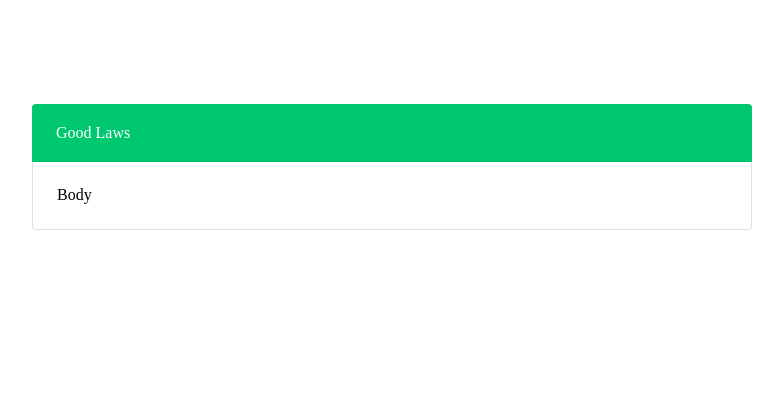
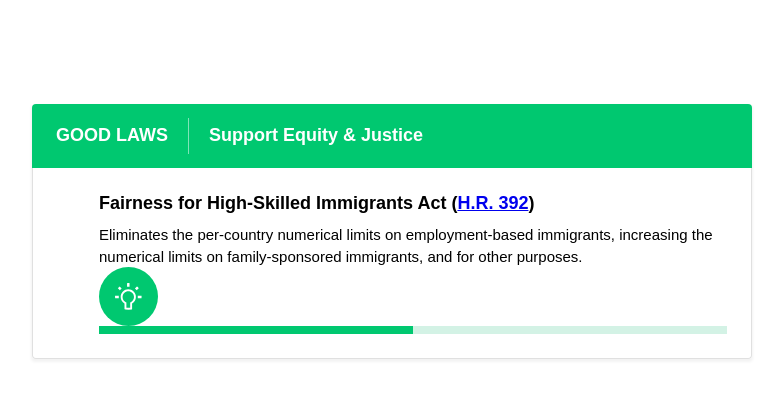
Before and after one commit to StayWokeOrg/bill-tracker-frontend, a website: page src/html/index.html in a window 1280 px wide. Shown: the whole page, without its empty margins (248-1031 px from the left). Drawn offline with Linux system fonts and the light colour scheme.

Commit message:
adds description and beginnings of prog tracker

```diff
--- a/src/css/main.css
+++ b/src/css/main.css
@@ -1,44 +1,138 @@
 @import "normalize.css";
 
-$spacer: 1.5rem;
-$spacer-mini: 1.25rem;
+$spacer: 0.5rem;
+$spacer-2: 0.75rem;
+$spacer-3: 1rem;
+$spacer-4: 1.25rem;
+$spacer-5: 1.5rem;
 
 $theme-positive-green: #00C870;
+$theme-positive-green-inactive: rgba(#50CC97, 0.25);
 
 $border-color: #e0e0e0;
 $border-radius: 4px;
 $border: 1px solid $border-color;
 
+$font-size-body: 0.9375rem;
+$font-size-heading: 1.125rem;
+
+$line-height-headings: 1.33;
+$line-height-body: 1.45;
+
+%heading {
+  font-size: $font-size-heading;
+  font-weight: 700;
+  line-height: $line-height-headings;
+  margin: 0;
+}
+
 .test-container {
-  padding-top: calc($spacer * 4);
+  padding-top: calc($spacer-5 * 4);
   max-width: 720px;
   margin: 0 auto;
+  font-family: sans-serif;
 }
 
 .card {
   border-radius: 3px;
+  box-shadow: 0 2px 3px 1px rgba(0, 0, 0, 0.05);
 }
 
-.card__body {
+.card-body {
   border: $border;
   border-top: none;
   border-bottom-right-radius: $border-radius;
   border-bottom-left-radius: $border-radius;
-  padding-top: $spacer;
-  padding-bottom: $spacer;
+  padding-top: $spacer-5;
+  padding-bottom: $spacer-5;
+  font-size: $font-size-body;
+  line-height: $line-height-body;
 }
 
-.card__header,
-.card__body {
-  padding-left: $spacer;
-  padding-right: $spacer;
+.card-header,
+.card-body {
+  padding-left: $spacer-5;
+  padding-right: $spacer-5;
 }
 
-.card__header {
-  padding-top: $spacer-mini;
-  padding-bottom: $spacer-mini;
+.card-header {
+  display: flex;
   background-color: $theme-positive-green;
   color: white;
   border-top-right-radius: $border-radius;
   border-top-left-radius: $border-radius;
 }
+
+.card-header__title,
+.card-header__subtitle {
+  @extend %heading;
+  align-self: center;
+  padding-top: $spacer-4;
+  padding-bottom: $spacer-4;
+}
+
+.card-header__title {
+  text-transform: uppercase;
+}
+
+.card-header__subtitle {
+  // color: rgba(255, 255, 255, 0.87);
+}
+
+.card-header__divider {
+  background-color: rgba(255, 255, 255, 0.5);
+  margin: 0.9rem $spacer-4;
+  width: 1px;
+  height: auto;
+}
+
+.list {
+  list-style: none;
+  margin: 0;
+  padding: 0;
+}
+
+.list-item {
+  display: flex;
+}
+
+.list-item__icon {
+  width: 2.625rem;
+}
+
+.list-item__body {
+  flex: 1;
+}
+
+.list-item__heading {
+  @extend %heading;
+  margin-bottom: $spacer;
+}
+
+.list-item__desc {
+  margin: 0;
+}
+
+.progress__bar {
+  position: relative;
+  height: 8px;
+  background-color: $theme-positive-green-inactive;
+
+}
+
+.progress__bar:after {
+  content: '';
+  position: absolute;
+  height: 8px;
+  width: 50%;
+  background-color: $theme-positive-green;
+}
+
+.progress-step__icon {
+  content: svg-load(../images/icon-lightbulb.svg, fill=#fff);
+  padding: $spacer-3;
+  border-radius: 50%;
+  width: 27px;
+  height: 27px;
+  background-color: $theme-positive-green;
+}
--- a/src/html/index.html
+++ b/src/html/index.html
@@ -9,8 +9,38 @@
   <body>
     <div class="test-container">
       <div class="card">
-        <div class="card__header">Good Laws</div>
-        <div class="card__body">Body</div>
+        <div class="card-header">
+          <div class="card-header__title">Good Laws</div>
+          <span class="card-header__divider"></span>
+          <div class="card-header__subtitle">
+            Support Equity &amp; Justice
+          </div>
+        </div>
+        <div class="card-body">
+          <ul class="list">
+            <li class="list-item">
+              <div class="list-item__icon">
+                <img src="../images/icon-bill.svg" alt="Bill Icon">
+              </div>
+              <div class="list-item__body">
+                <h4 class="list-item__heading">
+                  Fairness for High-Skilled Immigrants Act
+                  (<a href="#" class="external">H.R. 392</a>)
+                </h4>
+                <p class="list-item__desc">
+                  Eliminates the per-country numerical limits on employment-based immigrants, increasing the numerical limits on family-sponsored immigrants, and for other purposes.
+                </p>
+                <div class="progress-wrapper">
+                  <div class="progress-step">
+                    <div class="progress-step__icon">
+                    </div>
+                  </div>
+                  <div class="progress__bar"></div>
+                </div>
+              </div>
+            </li>
+          </ul>
+        </div>
       </div>
     </div>
   </body>
```
Also changed, not shown: package.json (+8 -2 lines), dist/rm-bill-tracker.css, src/images/icon-bill.svg (added), src/images/icon-lightbulb.svg (added).
